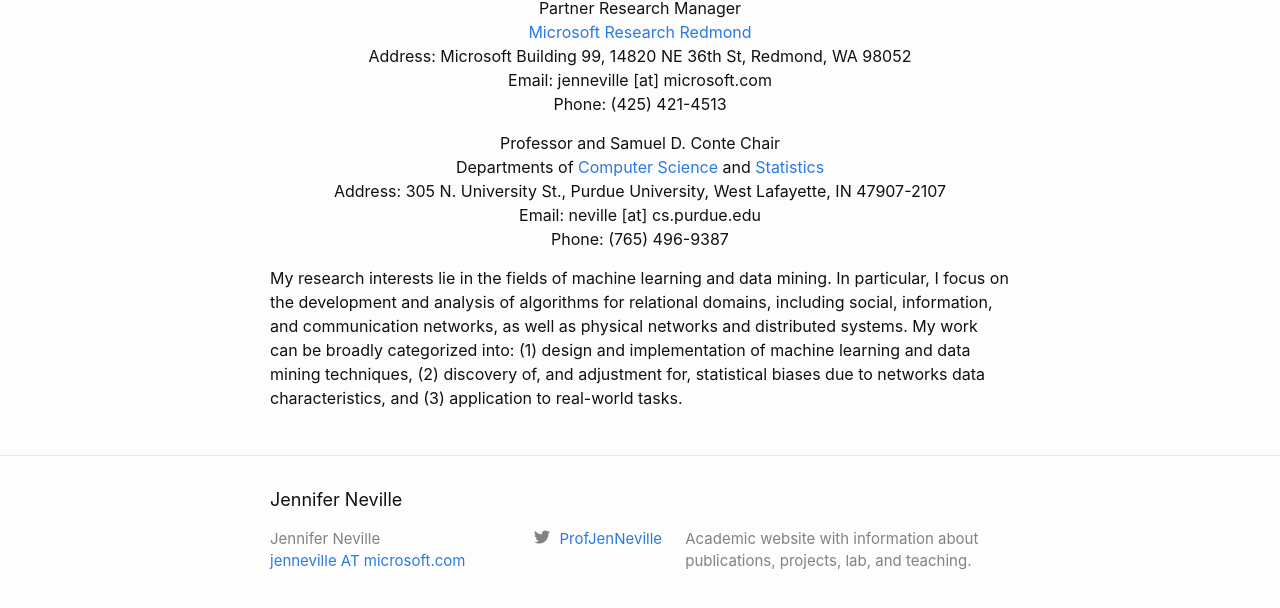
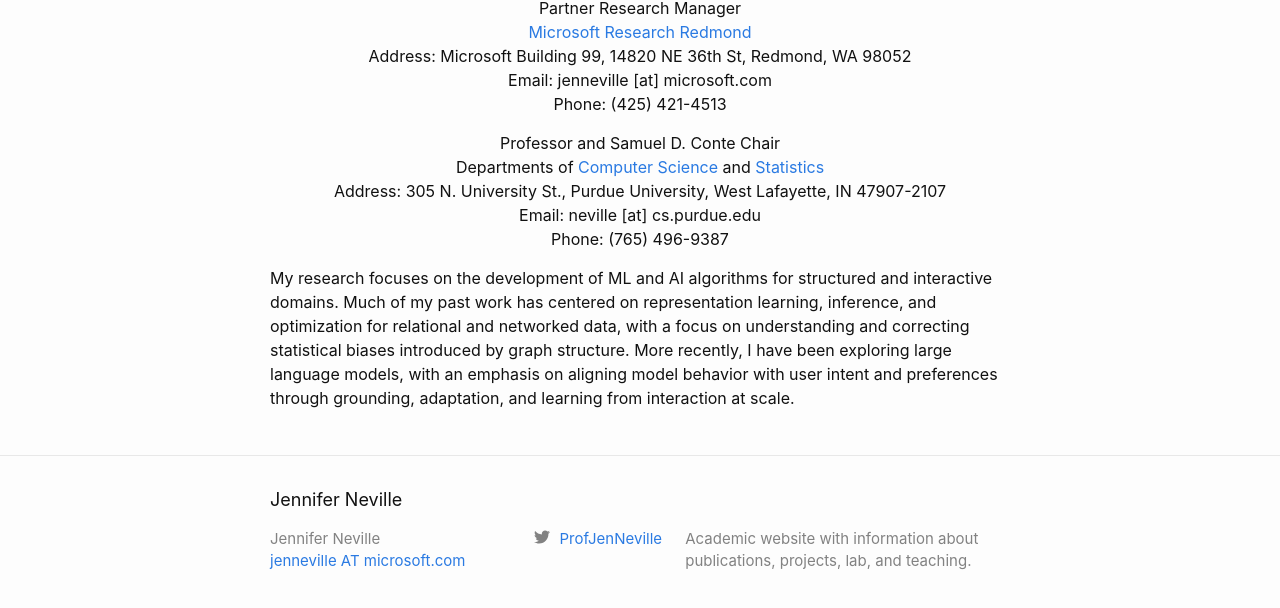
Before and after one commit to jenneville/jenneville.github.io, a plain HTML site: page index.html in a window 1280 px wide. Shown: the part 252-860 px from the top of the page. Drawn offline with Linux system fonts and the light colour scheme.

Commit message:
Update index.html
research description

```diff
--- a/index.html
+++ b/index.html
@@ -68,7 +68,7 @@ Departments of <a href="http://www.cs.purdue.edu/">Computer Science</a> and <a h
 
 </p>
 
-<p>My research interests lie in the fields of machine learning and data mining. In particular, I focus on the development and analysis of algorithms for relational domains, including social, information, and communication networks, as well as physical networks and distributed systems. My work can be broadly categorized into: (1) design and implementation of machine learning and data mining techniques, (2) discovery of, and adjustment for, statistical biases due to networks data characteristics, and (3) application to real-world tasks.</p>
+<p>My research focuses on the development of ML and AI algorithms for structured and interactive domains. Much of my past work has centered on representation learning, inference, and optimization for relational and networked data, with a focus on understanding and correcting statistical biases introduced by graph structure. More recently, I have been exploring large language models, with an emphasis on aligning model behavior with user intent and preferences through grounding, adaptation, and learning from interaction at scale.</p>
 
 </div>
 
```
